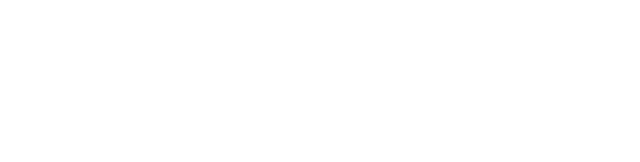
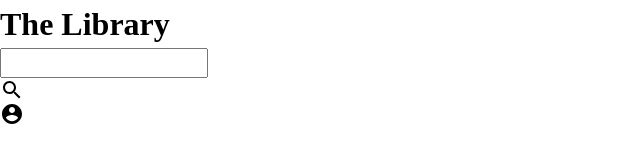
Before and after one commit to JonathanNoH/library, a plain HTML site: page index.html in a window 1280 px wide. Shown: the whole page, without its empty margins (0-640 px from the left). Drawn offline with Linux system fonts and the light colour scheme.

Commit message:
add header and icons

```diff
--- a/index.html
+++ b/index.html
@@ -9,6 +9,11 @@
     <link rel="stylesheet" href="style.css">
 </head>
 <body>
-
+    <header>
+        <h1>The Library</h1>
+        <input type="search" name="search" id="search">
+        <img src="imgs/search_black_24dp.svg" alt="search icon">
+        <img src="imgs/account_circle_black_24dp.svg" alt="account icon">
+    </header>
 </body>
 </html>
```
Also changed, not shown: imgs/account_circle_black_24dp.svg (added), imgs/search_black_24dp.svg (added).
